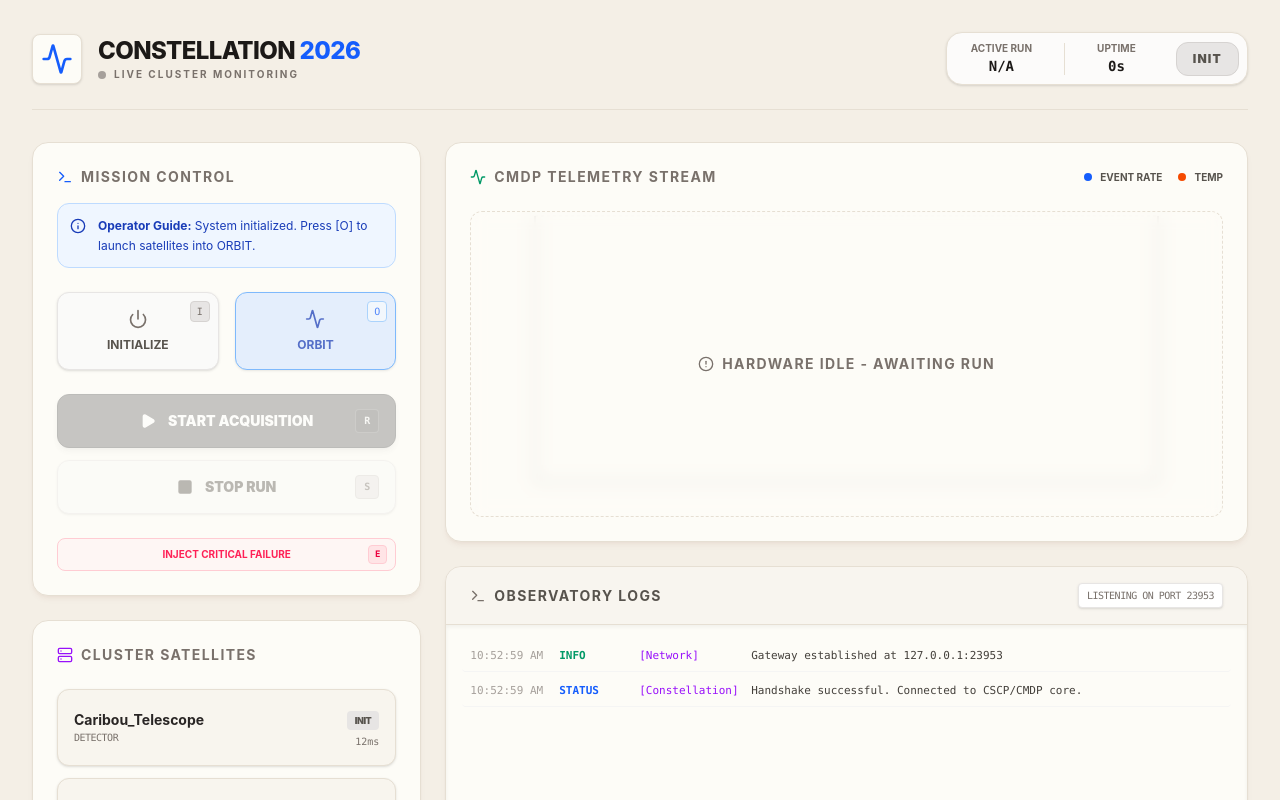
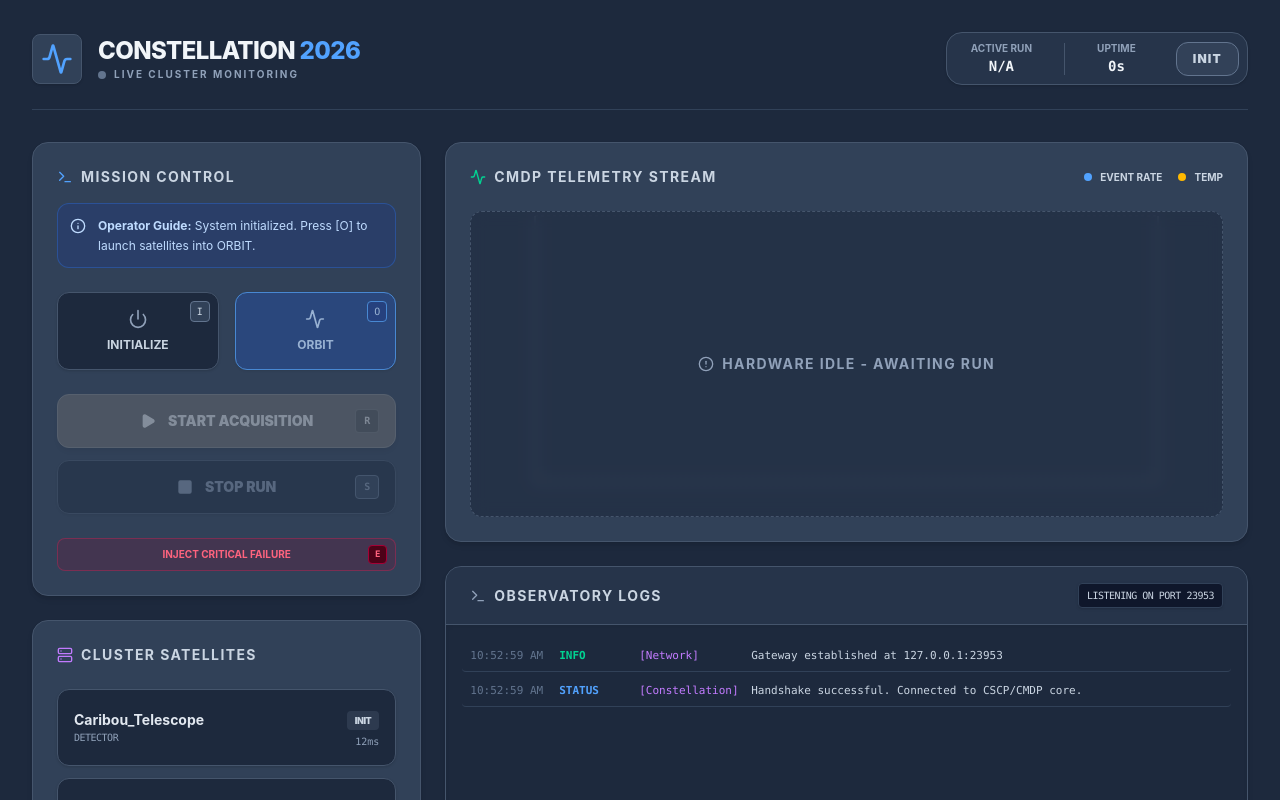
Before and after one commit to supreet-ns/Constellation-webui, a React (Vite) app: page / in a window 1280 px wide. Both pictures are taken after a click on the button "Connect to WebUI". Shown: the top 800 px of the page. Built offline with nearby package versions, Linux system fonts and the light colour scheme.

Commit message:
style: adjust contrast to ergonomic twilight palette to reduce operator eye strain

```diff
--- a/src/App.jsx
+++ b/src/App.jsx
@@ -104,12 +104,12 @@ export default function ConstellationCommandCenter() {
 
   const getStateColor = (state) => {
     const colors = {
-      RUN: 'text-emerald-700 bg-emerald-100 border-emerald-300',
-      ORBIT: 'text-blue-700 bg-blue-100 border-blue-300',
-      INIT: 'text-stone-600 bg-stone-200 border-stone-300',
-      ERROR: 'text-rose-700 bg-rose-100 border-rose-300'
+      RUN: 'text-emerald-300 bg-emerald-900/40 border-emerald-500/50',
+      ORBIT: 'text-blue-300 bg-blue-900/40 border-blue-500/50',
+      INIT: 'text-slate-300 bg-slate-600/40 border-slate-500',
+      ERROR: 'text-rose-300 bg-rose-900/40 border-rose-500/50'
     };
-    return colors[state] || 'text-stone-500 bg-stone-100 border-stone-200';
+    return colors[state] || 'text-slate-400 bg-slate-700 border-slate-600';
   };
 
   const getOperatorGuide = () => {
@@ -123,20 +123,22 @@ export default function ConstellationCommandCenter() {
   };
 
   return (
-    <div className="min-h-screen bg-[#f4efe6] text-stone-800 p-4 md:p-8 font-sans selection:bg-orange-200">
+    // Twilight Background: slate-800 instead of black or white
+    <div className="min-h-screen bg-slate-800 text-slate-200 p-4 md:p-8 font-sans selection:bg-blue-500/30">
 
       {!isConnected && (
-        <div className="fixed inset-0 z-50 flex items-center justify-center bg-[#f4efe6]/80 backdrop-blur-md">
-          <div className="bg-[#fdfcf7] border border-[#e6dfd3] p-8 rounded-2xl shadow-2xl max-w-sm w-full text-center">
-            <div className="bg-blue-50 w-16 h-16 rounded-full flex items-center justify-center mx-auto mb-6">
-              <Link className={`w-8 h-8 text-blue-600 ${isConnecting ? 'animate-pulse' : ''}`} />
+        <div className="fixed inset-0 z-50 flex items-center justify-center bg-slate-900/70 backdrop-blur-md">
+          {/* Modals are slightly lighter: slate-700 */}
+          <div className="bg-slate-700 border border-slate-600 p-8 rounded-2xl shadow-2xl max-w-sm w-full text-center">
+            <div className="bg-blue-500/20 w-16 h-16 rounded-full flex items-center justify-center mx-auto mb-6">
+              <Link className={`w-8 h-8 text-blue-400 ${isConnecting ? 'animate-pulse' : ''}`} />
             </div>
-            <h2 className="text-2xl font-bold text-stone-900 mb-2">Constellation Core</h2>
-            <p className="text-stone-500 text-sm mb-8">Establish secure bridge to hardware satellites and monitoring systems.</p>
+            <h2 className="text-2xl font-bold text-slate-100 mb-2">Constellation Core</h2>
+            <p className="text-slate-400 text-sm mb-8">Establish secure bridge to hardware satellites and monitoring systems.</p>
             <button
               onClick={handleConnect}
               disabled={isConnecting}
-              className="w-full py-3 bg-blue-600 hover:bg-blue-700 text-white rounded-xl font-bold transition-all flex items-center justify-center gap-2 shadow-lg shadow-blue-900/20 disabled:opacity-50"
+              className="w-full py-3 bg-blue-600 hover:bg-blue-500 text-white rounded-xl font-bold transition-all flex items-center justify-center gap-2 shadow-lg disabled:opacity-50"
             >
               {isConnecting ? <><Loader2 className="animate-spin w-5 h-5" /> Establishing...</> : 'Connect to WebUI'}
             </button>
@@ -144,29 +146,29 @@ export default function ConstellationCommandCenter() {
         </div>
       )}
 
-      <header className="flex flex-col md:flex-row justify-between items-start md:items-center mb-8 gap-4 border-b border-[#e6dfd3] pb-6">
+      <header className="flex flex-col md:flex-row justify-between items-start md:items-center mb-8 gap-4 border-b border-slate-700 pb-6">
         <div className="flex items-center gap-4">
-          <div className={`p-2 rounded-lg bg-[#fdfcf7] border border-[#e6dfd3] shadow-sm`}>
-            <Activity className={`w-8 h-8 ${globalState === 'RUN' ? 'text-emerald-600 animate-pulse' : 'text-blue-600'}`} />
+          <div className={`p-2 rounded-lg bg-slate-700 border border-slate-600 shadow-sm`}>
+            <Activity className={`w-8 h-8 ${globalState === 'RUN' ? 'text-emerald-400 animate-pulse' : 'text-blue-400'}`} />
           </div>
           <div>
-            <h1 className="text-2xl font-extrabold text-stone-900 tracking-tight">CONSTELLATION <span className="text-blue-600">2026</span></h1>
-            <div className="flex items-center gap-2 text-[10px] text-stone-500 uppercase font-bold tracking-[0.2em]">
-              <span className={`w-2 h-2 rounded-full ${globalState === 'RUN' ? 'bg-emerald-500 animate-ping' : 'bg-stone-400'}`}></span>
+            <h1 className="text-2xl font-extrabold text-slate-100 tracking-tight">CONSTELLATION <span className="text-blue-400">2026</span></h1>
+            <div className="flex items-center gap-2 text-[10px] text-slate-400 uppercase font-bold tracking-[0.2em]">
+              <span className={`w-2 h-2 rounded-full ${globalState === 'RUN' ? 'bg-emerald-400 animate-ping' : 'bg-slate-500'}`}></span>
               Live Cluster Monitoring
             </div>
           </div>
         </div>
 
-        <div className="flex items-center gap-4 bg-[#fcfbfa] p-2 rounded-2xl border border-[#e6dfd3] shadow-sm">
+        <div className="flex items-center gap-4 bg-slate-700/50 p-2 rounded-2xl border border-slate-600 shadow-sm">
           <div className="px-4 text-center">
-            <p className="text-[10px] text-stone-500 uppercase font-bold">Active Run</p>
-            <p className="font-mono text-sm text-stone-900 font-bold">{runId}</p>
+            <p className="text-[10px] text-slate-400 uppercase font-bold">Active Run</p>
+            <p className="font-mono text-sm text-slate-100 font-bold">{runId}</p>
           </div>
-          <div className="h-8 w-px bg-[#e6dfd3]"></div>
+          <div className="h-8 w-px bg-slate-600"></div>
           <div className="px-4 text-center">
-            <p className="text-[10px] text-stone-500 uppercase font-bold">Uptime</p>
-            <p className="font-mono text-sm text-stone-900 font-bold">{runDuration}s</p>
+            <p className="text-[10px] text-slate-400 uppercase font-bold">Uptime</p>
+            <p className="font-mono text-sm text-slate-100 font-bold">{runDuration}s</p>
           </div>
           <div className={`ml-2 px-4 py-2 rounded-xl border text-xs font-black tracking-widest ${getStateColor(globalState)}`}>
             {globalState}
@@ -177,12 +179,13 @@ export default function ConstellationCommandCenter() {
       <div className="grid grid-cols-12 gap-6">
         <div className="col-span-12 lg:col-span-4 space-y-6">
 
-          <section className="bg-[#fdfcf7] border border-[#e6dfd3] rounded-2xl p-6 shadow-md shadow-orange-900/5 relative overflow-hidden">
-            <h3 className="text-sm font-bold text-stone-500 uppercase tracking-widest mb-4 flex items-center gap-2">
-              <Terminal className="w-4 h-4 text-blue-600" /> Mission Control
+          {/* UI Cards are slate-700 to pop slightly off the slate-800 background */}
+          <section className="bg-slate-700 border border-slate-600 rounded-2xl p-6 shadow-md relative overflow-hidden">
+            <h3 className="text-sm font-bold text-slate-300 uppercase tracking-widest mb-4 flex items-center gap-2">
+              <Terminal className="w-4 h-4 text-blue-400" /> Mission Control
             </h3>
 
-            <div className={`mb-6 p-3 rounded-xl border text-xs leading-relaxed flex items-start gap-3 transition-colors duration-500 ${globalState === 'ERROR' ? 'bg-rose-50 border-rose-200 text-rose-800' : 'bg-blue-50 border-blue-200 text-blue-800'}`}>
+            <div className={`mb-6 p-3 rounded-xl border text-xs leading-relaxed flex items-start gap-3 transition-colors duration-500 ${globalState === 'ERROR' ? 'bg-rose-900/30 border-rose-500/30 text-rose-200' : 'bg-blue-900/30 border-blue-500/30 text-blue-200'}`}>
               <Info className="w-4 h-4 mt-0.5 shrink-0" />
               <p><strong>Operator Guide:</strong> {getOperatorGuide()}</p>
             </div>
@@ -191,10 +194,10 @@ export default function ConstellationCommandCenter() {
               <button
                 onClick={() => handleTransition('INIT')}
                 disabled={globalState === 'RUN'}
-                className="group relative p-4 bg-stone-50 hover:bg-stone-100 border border-stone-200 rounded-xl transition-all disabled:opacity-40 flex flex-col items-center justify-center shadow-sm">
-                <kbd className="absolute top-2 right-2 px-1.5 py-0.5 bg-stone-200 border border-stone-300 rounded text-[10px] text-stone-500 font-mono">I</kbd>
-                <Power className="w-5 h-5 mb-2 text-stone-500 group-hover:text-stone-800 transition-colors" />
-                <span className="block text-xs font-bold text-stone-600">INITIALIZE</span>
+                className="group relative p-4 bg-slate-800 hover:bg-slate-600 border border-slate-600 rounded-xl transition-all disabled:opacity-40 flex flex-col items-center justify-center shadow-sm">
+                <kbd className="absolute top-2 right-2 px-1.5 py-0.5 bg-slate-700 border border-slate-500 rounded text-[10px] text-slate-300 font-mono">I</kbd>
+                <Power className="w-5 h-5 mb-2 text-slate-400 group-hover:text-slate-200 transition-colors" />
+                <span className="block text-xs font-bold text-slate-300">INITIALIZE</span>
               </button>
 
               <button
@@ -202,10 +205,10 @@ export default function ConstellationCommandCenter() {
                 disabled={globalState === 'RUN'}
                 className={`group relative p-4 rounded-xl transition-all flex flex-col items-center justify-center border shadow-sm disabled:opacity-40 ${
                   globalState === 'INIT'
-                  ? 'bg-blue-100 border-blue-400 shadow-[0_0_15px_rgba(37,99,235,0.2)] animate-pulse hover:bg-blue-200 text-blue-800'
-                  : 'bg-stone-50 hover:bg-blue-50 border-stone-200 hover:border-blue-200 text-stone-600 hover:text-blue-700'
+                  ? 'bg-blue-600/30 border-blue-400 shadow-[0_0_15px_rgba(59,130,246,0.3)] animate-pulse hover:bg-blue-600/40 text-blue-200'
+                  : 'bg-slate-800 hover:bg-blue-900/30 border-slate-600 hover:border-blue-500/50 text-slate-400 hover:text-blue-300'
                 }`}>
-                <kbd className={`absolute top-2 right-2 px-1.5 py-0.5 border rounded text-[10px] font-mono ${globalState === 'INIT' ? 'bg-blue-50 border-blue-300 text-blue-600' : 'bg-stone-200 border-stone-300 text-stone-500'}`}>O</kbd>
+                <kbd className={`absolute top-2 right-2 px-1.5 py-0.5 border rounded text-[10px] font-mono ${globalState === 'INIT' ? 'bg-blue-900/50 border-blue-400 text-blue-200' : 'bg-slate-700 border-slate-500 text-slate-400'}`}>O</kbd>
                 <Activity className="w-5 h-5 mb-2" />
                 <span className="block text-xs font-bold">ORBIT</span>
               </button>
@@ -217,46 +220,46 @@ export default function ConstellationCommandCenter() {
                 disabled={globalState !== 'ORBIT'}
                 className={`w-full relative py-4 rounded-xl font-black text-sm transition-all flex items-center justify-center gap-3 disabled:grayscale disabled:opacity-40 border ${
                   globalState === 'ORBIT'
-                  ? 'bg-emerald-600 text-white border-emerald-500 shadow-[0_0_20px_rgba(16,185,129,0.3)] animate-pulse hover:bg-emerald-700'
-                  : 'bg-emerald-600 text-white border-emerald-700 shadow-md shadow-emerald-900/10 hover:bg-emerald-700'
+                  ? 'bg-emerald-600 text-white border-emerald-400 shadow-[0_0_20px_rgba(16,185,129,0.3)] animate-pulse hover:bg-emerald-500'
+                  : 'bg-emerald-600 text-white border-emerald-500 shadow-md hover:bg-emerald-500'
                 }`}>
                 <Play className="fill-current w-4 h-4" /> START ACQUISITION
-                <kbd className="absolute right-4 px-2 py-1 bg-black/10 border border-white/20 rounded text-[10px] text-white/90 font-mono">R</kbd>
+                <kbd className="absolute right-4 px-2 py-1 bg-black/20 border border-white/20 rounded text-[10px] text-white/90 font-mono">R</kbd>
               </button>
 
               <button
                 onClick={() => handleTransition('ORBIT')}
                 disabled={globalState !== 'RUN'}
-                className="w-full relative py-4 bg-stone-50 hover:bg-amber-50 hover:text-amber-700 border border-stone-200 hover:border-amber-300 text-stone-600 rounded-xl font-black text-sm transition-all flex items-center justify-center gap-3 disabled:opacity-40 shadow-sm">
+                className="w-full relative py-4 bg-slate-800 hover:bg-amber-900/30 hover:text-amber-400 border border-slate-600 hover:border-amber-500/50 text-slate-400 rounded-xl font-black text-sm transition-all flex items-center justify-center gap-3 disabled:opacity-40 shadow-sm">
                 <Square className="fill-current w-4 h-4" /> STOP RUN
-                <kbd className="absolute right-4 px-2 py-1 bg-stone-200 border border-stone-300 rounded text-[10px] text-stone-500 font-mono">S</kbd>
+                <kbd className="absolute right-4 px-2 py-1 bg-slate-700 border border-slate-500 rounded text-[10px] text-slate-400 font-mono">S</kbd>
               </button>
             </div>
 
             <button
               onClick={() => handleTransition('ERROR')}
-              className="mt-6 relative w-full py-2 text-[10px] font-bold text-rose-500 hover:text-rose-700 bg-rose-50/50 hover:bg-rose-100 border border-rose-200 hover:border-rose-300 rounded-lg transition-all flex items-center justify-center">
+              className="mt-6 relative w-full py-2 text-[10px] font-bold text-rose-400 hover:text-rose-300 bg-rose-900/20 hover:bg-rose-900/40 border border-rose-500/30 hover:border-rose-400 rounded-lg transition-all flex items-center justify-center">
               INJECT CRITICAL FAILURE
-              <kbd className="absolute right-2 px-1.5 py-0.5 bg-rose-100 border border-rose-200 rounded text-[9px] text-rose-600 font-mono">E</kbd>
+              <kbd className="absolute right-2 px-1.5 py-0.5 bg-rose-950 border border-rose-800 rounded text-[9px] text-rose-400 font-mono">E</kbd>
             </button>
           </section>
 
-          <section className="bg-[#fdfcf7] border border-[#e6dfd3] rounded-2xl p-6 shadow-md shadow-orange-900/5">
-            <h3 className="text-sm font-bold text-stone-500 uppercase tracking-widest mb-6 flex items-center gap-2">
-              <Server className="w-4 h-4 text-purple-600" /> Cluster Satellites
+          <section className="bg-slate-700 border border-slate-600 rounded-2xl p-6 shadow-md">
+            <h3 className="text-sm font-bold text-slate-300 uppercase tracking-widest mb-6 flex items-center gap-2">
+              <Server className="w-4 h-4 text-purple-400" /> Cluster Satellites
             </h3>
             <div className="space-y-3">
               {satellites.map(sat => (
-                <div key={sat.id} className="group p-4 bg-[#f8f5ee] border border-[#e6dfd3] rounded-xl flex justify-between items-center hover:border-orange-900/20 transition-all shadow-sm">
+                <div key={sat.id} className="group p-4 bg-slate-800 border border-slate-600 rounded-xl flex justify-between items-center hover:border-slate-500 transition-all shadow-sm">
                   <div>
-                    <p className="text-sm font-bold text-stone-800">{sat.name}</p>
-                    <p className="text-[10px] text-stone-500 font-mono tracking-tighter uppercase">{sat.type}</p>
+                    <p className="text-sm font-bold text-slate-200">{sat.name}</p>
+                    <p className="text-[10px] text-slate-400 font-mono tracking-tighter uppercase">{sat.type}</p>
                   </div>
                   <div className="text-right">
                     <span className={`text-[9px] px-2 py-1 rounded font-black tracking-tighter ${getStateColor(sat.state)}`}>
                       {sat.state}
                     </span>
-                    <p className={`text-[10px] font-mono mt-1 ${sat.ping === 0 ? 'text-rose-600 animate-pulse font-bold' : 'text-stone-500'}`}>
+                    <p className={`text-[10px] font-mono mt-1 ${sat.ping === 0 ? 'text-rose-400 animate-pulse font-bold' : 'text-slate-400'}`}>
                       {sat.ping === 0 ? 'OFFLINE' : `${sat.ping}ms`}
                     </p>
                   </div>
@@ -267,21 +270,21 @@ export default function ConstellationCommandCenter() {
         </div>
 
         <div className="col-span-12 lg:col-span-8 space-y-6">
-          <section className="bg-[#fdfcf7] border border-[#e6dfd3] rounded-2xl p-6 shadow-md shadow-orange-900/5 h-[400px] flex flex-col">
+          <section className="bg-slate-700 border border-slate-600 rounded-2xl p-6 shadow-md h-[400px] flex flex-col">
             <div className="flex justify-between items-center mb-6">
-              <h3 className="text-sm font-bold text-stone-500 uppercase tracking-widest flex items-center gap-2">
-                <Activity className="w-4 h-4 text-emerald-600" /> CMDP Telemetry Stream
+              <h3 className="text-sm font-bold text-slate-300 uppercase tracking-widest flex items-center gap-2">
+                <Activity className="w-4 h-4 text-emerald-400" /> CMDP Telemetry Stream
               </h3>
               <div className="flex gap-4">
-                <div className="flex items-center gap-2"><span className="w-2 h-2 rounded-full bg-blue-600"></span><span className="text-[10px] text-stone-600 uppercase font-bold">Event Rate</span></div>
-                <div className="flex items-center gap-2"><span className="w-2 h-2 rounded-full bg-orange-600"></span><span className="text-[10px] text-stone-600 uppercase font-bold">Temp</span></div>
+                <div className="flex items-center gap-2"><span className="w-2 h-2 rounded-full bg-blue-400"></span><span className="text-[10px] text-slate-300 uppercase font-bold">Event Rate</span></div>
+                <div className="flex items-center gap-2"><span className="w-2 h-2 rounded-full bg-amber-400"></span><span className="text-[10px] text-slate-300 uppercase font-bold">Temp</span></div>
               </div>
             </div>
 
             <div className="flex-1 relative">
               {globalState !== 'RUN' && (
-                <div className="absolute inset-0 z-10 flex items-center justify-center bg-[#fdfcf7]/60 backdrop-blur-sm rounded-xl border border-dashed border-[#e6dfd3]">
-                  <p className={`text-sm font-bold tracking-widest uppercase flex items-center gap-2 ${globalState === 'ERROR' ? 'text-rose-600' : 'text-stone-500'}`}>
+                <div className="absolute inset-0 z-10 flex items-center justify-center bg-slate-800/60 backdrop-blur-sm rounded-xl border border-dashed border-slate-600">
+                  <p className={`text-sm font-bold tracking-widest uppercase flex items-center gap-2 ${globalState === 'ERROR' ? 'text-rose-400' : 'text-slate-400'}`}>
                     <AlertCircle className="w-4 h-4" />
                     {globalState === 'ERROR' ? 'SYSTEM HALTED' : 'Hardware Idle - Awaiting RUN'}
                   </p>
@@ -289,36 +292,35 @@ export default function ConstellationCommandCenter() {
               )}
               <ResponsiveContainer width="100%" height="100%">
                 <LineChart data={telemetry}>
-                  <CartesianGrid strokeDasharray="3 3" stroke="#e7e5e4" vertical={false} />
-                  <XAxis dataKey="time" stroke="#78716c" fontSize={10} tickMargin={10} />
-                  <YAxis yAxisId="L" stroke="#78716c" fontSize={10} domain={[1000, 1500]} />
-                  <YAxis yAxisId="R" orientation="right" stroke="#78716c" fontSize={10} />
-                  <Tooltip contentStyle={{ backgroundColor: '#ffffff', border: '1px solid #e7e5e4', borderRadius: '12px', fontSize: '10px', color: '#1c1917' }} />
-                  <Line yAxisId="L" type="stepAfter" dataKey="eventRate" stroke="#2563eb" strokeWidth={3} dot={false} isAnimationActive={false} />
-                  <Line yAxisId="R" type="monotone" dataKey="temp" stroke="#ea580c" strokeWidth={3} dot={false} isAnimationActive={false} />
+                  <CartesianGrid strokeDasharray="3 3" stroke="#475569" vertical={false} />
+                  <XAxis dataKey="time" stroke="#94a3b8" fontSize={10} tickMargin={10} />
+                  <YAxis yAxisId="L" stroke="#94a3b8" fontSize={10} domain={[1000, 1500]} />
+                  <YAxis yAxisId="R" orientation="right" stroke="#94a3b8" fontSize={10} />
+                  <Tooltip contentStyle={{ backgroundColor: '#1e293b', border: '1px solid #475569', borderRadius: '12px', fontSize: '10px', color: '#f1f5f9' }} />
+                  <Line yAxisId="L" type="stepAfter" dataKey="eventRate" stroke="#60a5fa" strokeWidth={3} dot={false} isAnimationActive={false} />
+                  <Line yAxisId="R" type="monotone" dataKey="temp" stroke="#fbbf24" strokeWidth={3} dot={false} isAnimationActive={false} />
                 </LineChart>
               </ResponsiveContainer>
             </div>
           </section>
 
-          <section className="bg-[#fcfbfa] border border-[#e6dfd3] rounded-2xl shadow-md shadow-orange-900/5 flex flex-col h-[300px] overflow-hidden">
-            <div className="px-6 py-4 border-b border-[#e6dfd3] flex justify-between items-center bg-[#f5f0e6]/50">
-              <h3 className="text-sm font-bold text-stone-600 uppercase tracking-widest flex items-center gap-2">
-                <Terminal className="w-4 h-4 text-stone-500" /> Observatory Logs
+          <section className="bg-slate-800 border border-slate-600 rounded-2xl shadow-md flex flex-col h-[300px] overflow-hidden">
+            <div className="px-6 py-4 border-b border-slate-600 flex justify-between items-center bg-slate-700/50">
+              <h3 className="text-sm font-bold text-slate-300 uppercase tracking-widest flex items-center gap-2">
+                <Terminal className="w-4 h-4 text-slate-400" /> Observatory Logs
               </h3>
-              <div className="text-[10px] font-mono text-stone-500 tracking-tighter bg-white px-2 py-1 rounded border border-stone-200 shadow-sm">LISTENING ON PORT 23953</div>
+              <div className="text-[10px] font-mono text-slate-300 tracking-tighter bg-slate-900 px-2 py-1 rounded border border-slate-700 shadow-sm">LISTENING ON PORT 23953</div>
             </div>
-            {/* Inner log container styled like a subtle physical paper logbook */}
-            <div className="flex-1 overflow-y-auto p-4 font-mono text-[11px] leading-relaxed space-y-1 scrollbar-hide bg-[#fdfcf7] shadow-inner">
+            <div className="flex-1 overflow-y-auto p-4 font-mono text-[11px] leading-relaxed space-y-1 scrollbar-hide shadow-inner">
               {logs.map((log, i) => (
-                <div key={i} className="flex gap-4 py-1.5 border-b border-stone-100 hover:bg-stone-50 px-2 rounded transition-colors">
-                  <span className="text-stone-400 shrink-0">{log.time}</span>
-                  <span className={`font-black shrink-0 w-16 ${log.level === 'CRITICAL' ? 'text-rose-600 animate-pulse' : log.level === 'WARNING' ? 'text-orange-600' : log.level === 'STATUS' ? 'text-blue-600' : 'text-emerald-600'}`}>{log.level}</span>
-                  <span className="text-purple-600 shrink-0 w-24">[{log.sender}]</span>
-                  <span className="text-stone-700 font-medium">{log.msg}</span>
+                <div key={i} className="flex gap-4 py-1.5 border-b border-slate-700 hover:bg-slate-700/50 px-2 rounded transition-colors">
+                  <span className="text-slate-500 shrink-0">{log.time}</span>
+                  <span className={`font-black shrink-0 w-16 ${log.level === 'CRITICAL' ? 'text-rose-400 animate-pulse' : log.level === 'WARNING' ? 'text-amber-400' : log.level === 'STATUS' ? 'text-blue-400' : 'text-emerald-400'}`}>{log.level}</span>
+                  <span className="text-purple-400 shrink-0 w-24">[{log.sender}]</span>
+                  <span className="text-slate-300 font-medium">{log.msg}</span>
                 </div>
               ))}
-              {logs.length === 0 && <p className="text-stone-400 italic">No logs in buffer...</p>}
+              {logs.length === 0 && <p className="text-slate-500 italic">No logs in buffer...</p>}
             </div>
           </section>
         </div>
```
